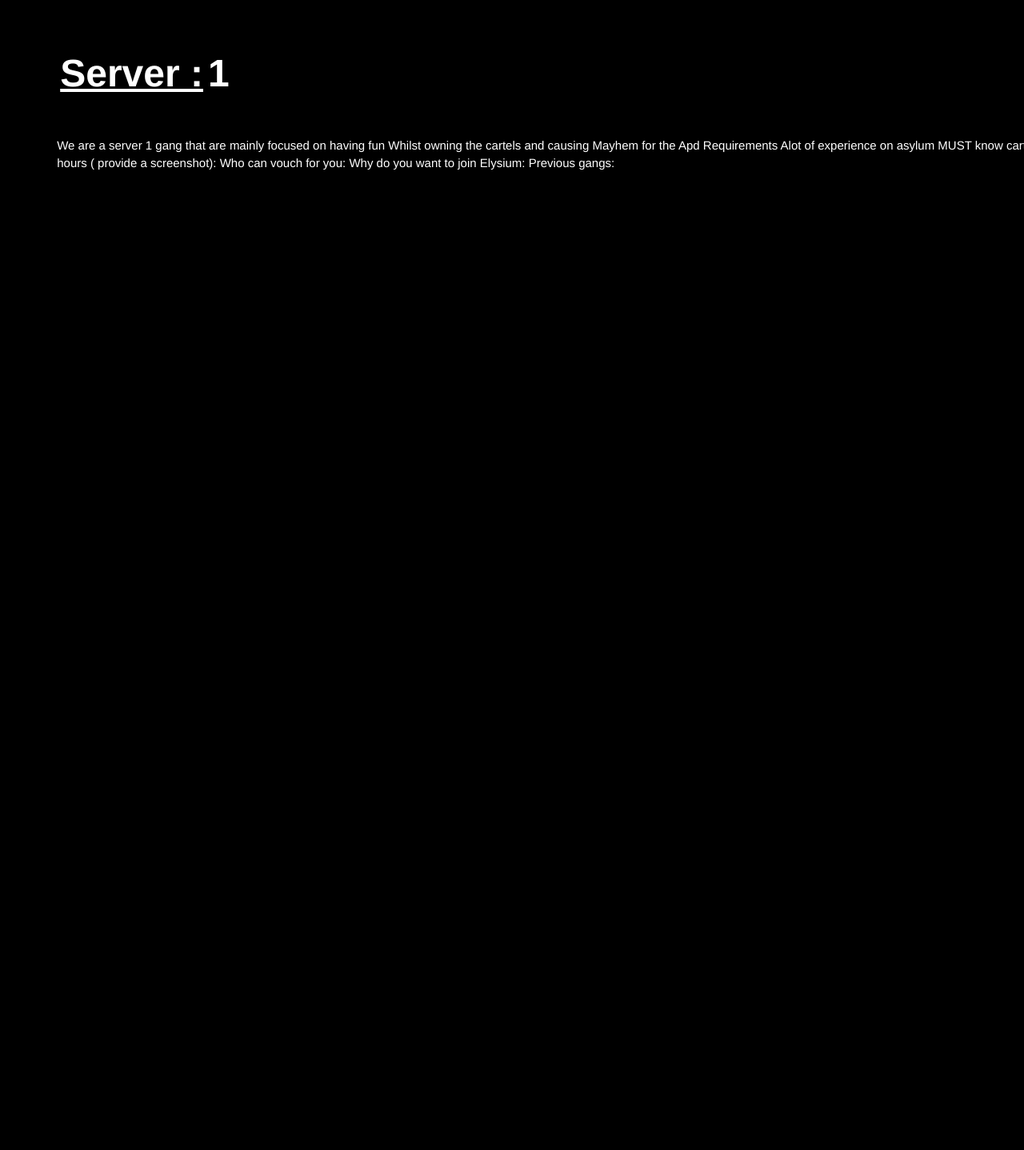
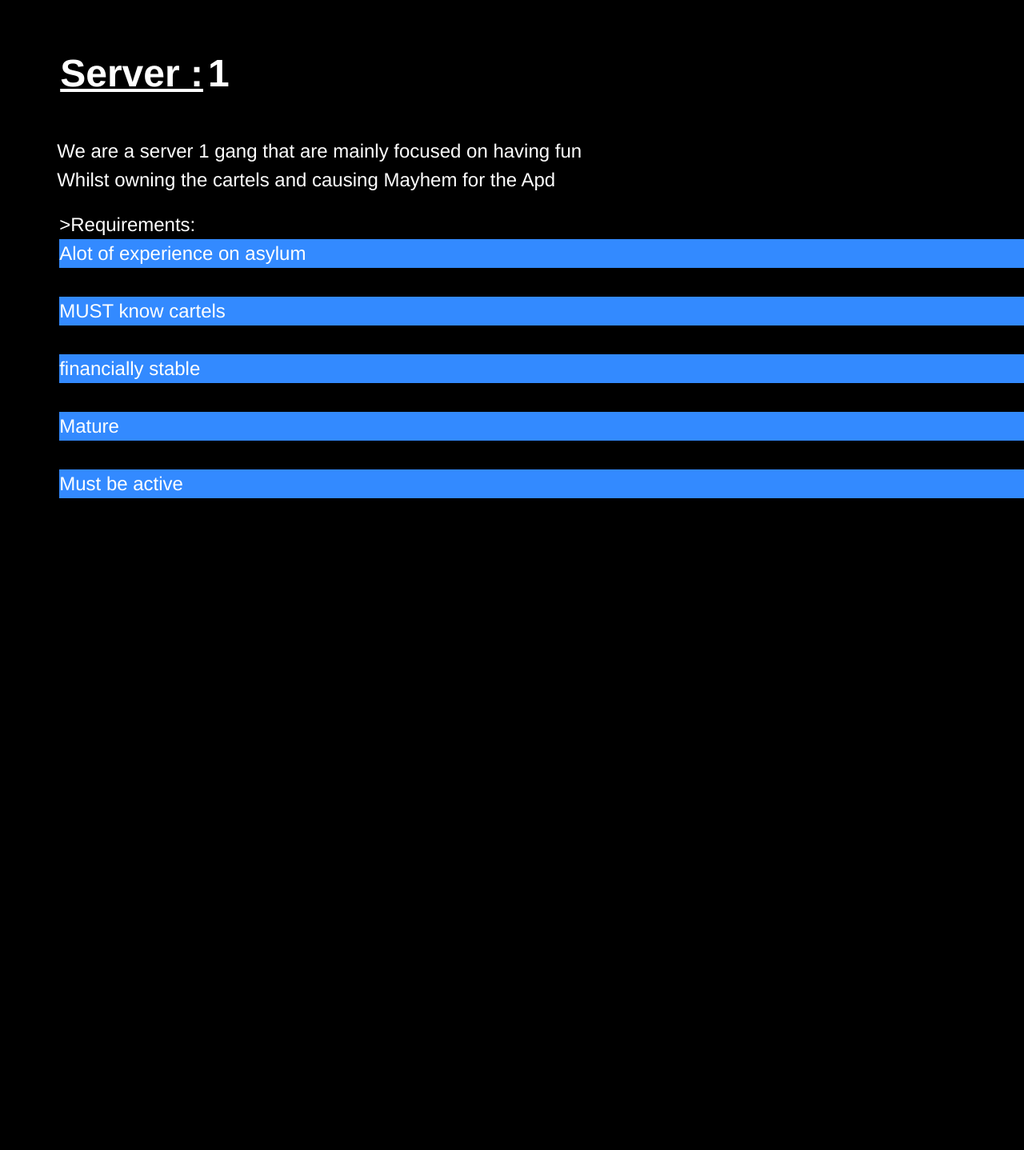
Before and after one commit to DerekR0123/Rossfitness.github.io, a Jekyll site: the page aboutus.html, which Jekyll copies as it is, in a window 1280 px wide. Shown: the whole page at 80% size. Built offline with Jekyll 4.4.1, drawn with Linux system fonts in a browser that asks for light colours.

Commit message:
Update aboutus.html

```diff
--- a/aboutus.html
+++ b/aboutus.html
@@ -16,33 +16,16 @@
         <section id="main-content">
           <a id="designer-templates" class="anchor" href="#designer-templates" aria-hidden="true><span aria-hidden="true" class="octicon octicon-link"></span></a>
              <h2><p><FONT size="15" COLOR= "#FFFFFF"><u>Server :</u></font>        <strong><font size="23" color= "#FFFFFF">1</strong></font></p></h2><br>
-              <p>We are a server 1 gang that are mainly focused on having fun
-
-Whilst owning the cartels and causing Mayhem for the Apd
-
-Requirements
-
-Alot of experience on asylum
-
-MUST know cartels
-
-financially stable
-
-Mature
-
-Must be active
-
-Application format
-
-In-game name:
-
-Arma 3 hours ( provide a screenshot):
-
-Who can vouch for you:
-
-Why do you want to join Elysium:
-
-Previous gangs: </p>
+              <p><FONT size="5%" COLOR="#FFFFFF">
+              We are a server 1 gang that are mainly focused on having fun<br>
+              Whilst owning the cartels and causing Mayhem for the Apd <br>
+              <ol>>Requirements:<br>
+                <ul>Alot of experience on asylum</ul><br>
+                <ul>MUST know cartels </ul><br>
+                <ul>financially stable</ul><br>
+                <ul>Mature</ul><br>
+                <ul>Must be active</ul><br>
+              </ol>
 
       </div>
     </div>
```
